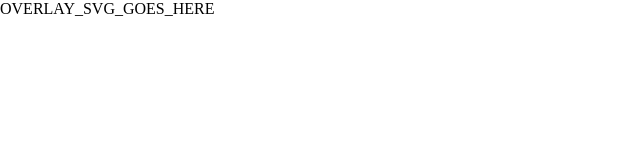
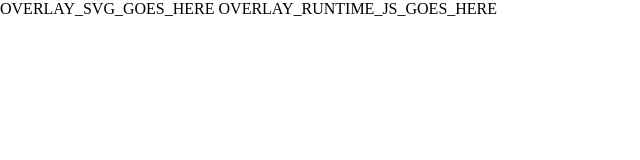
Before and after one commit to eritbh/rl-overlay-generator, an Electron app: page template.html in a window 800 px wide. Shown: the whole page, without its empty margins (0-640 px from the left). Drawn offline with Linux system fonts and the light colour scheme.

Commit message:
whoops this should've been committed a while ago

```diff
--- a/template.html
+++ b/template.html
@@ -1,3 +1,4 @@
+<!DOCTYPE html>
 <html>
 	<head>
 		<meta charset="utf-8">
@@ -16,6 +17,6 @@
 	</head>
 	<body>
 		OVERLAY_SVG_GOES_HERE
-		<script src="dist/overlay-runtime.js"></script>
+		OVERLAY_RUNTIME_JS_GOES_HERE
 	</body>
 </html>
```
